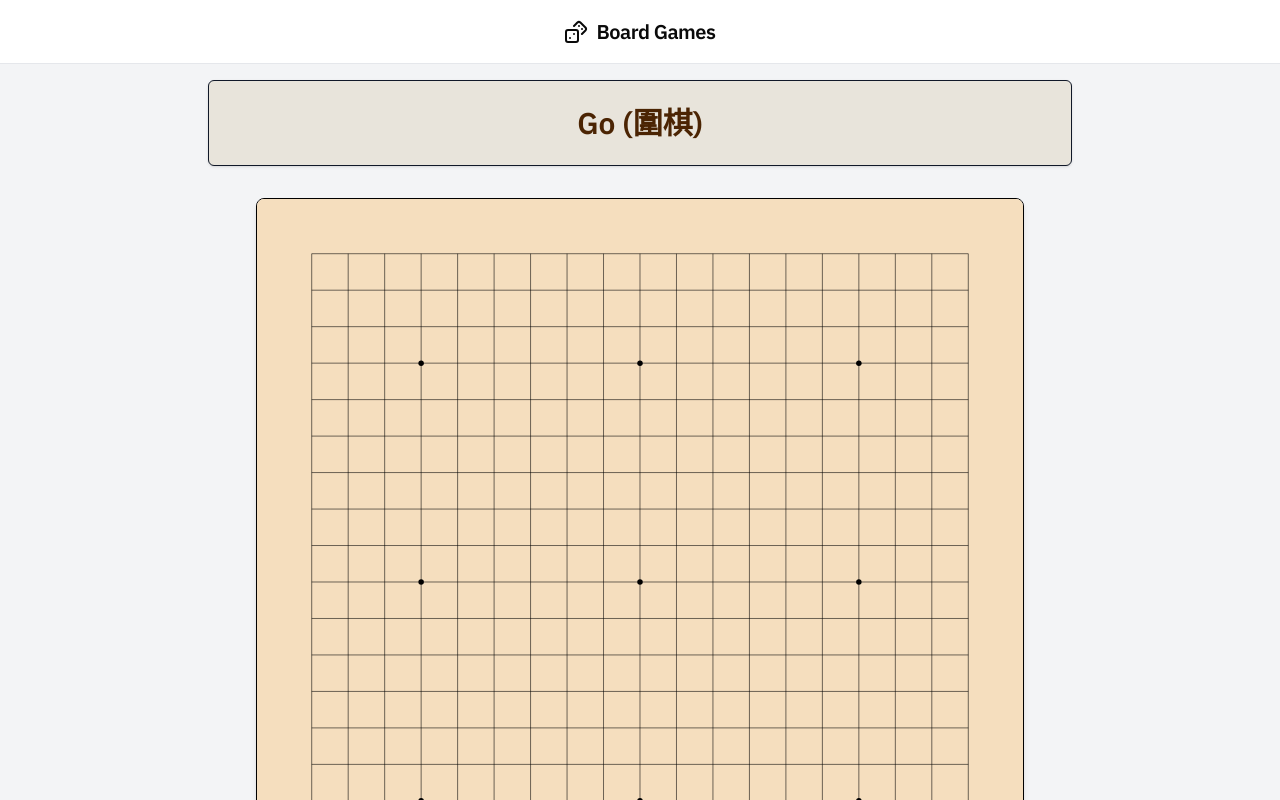
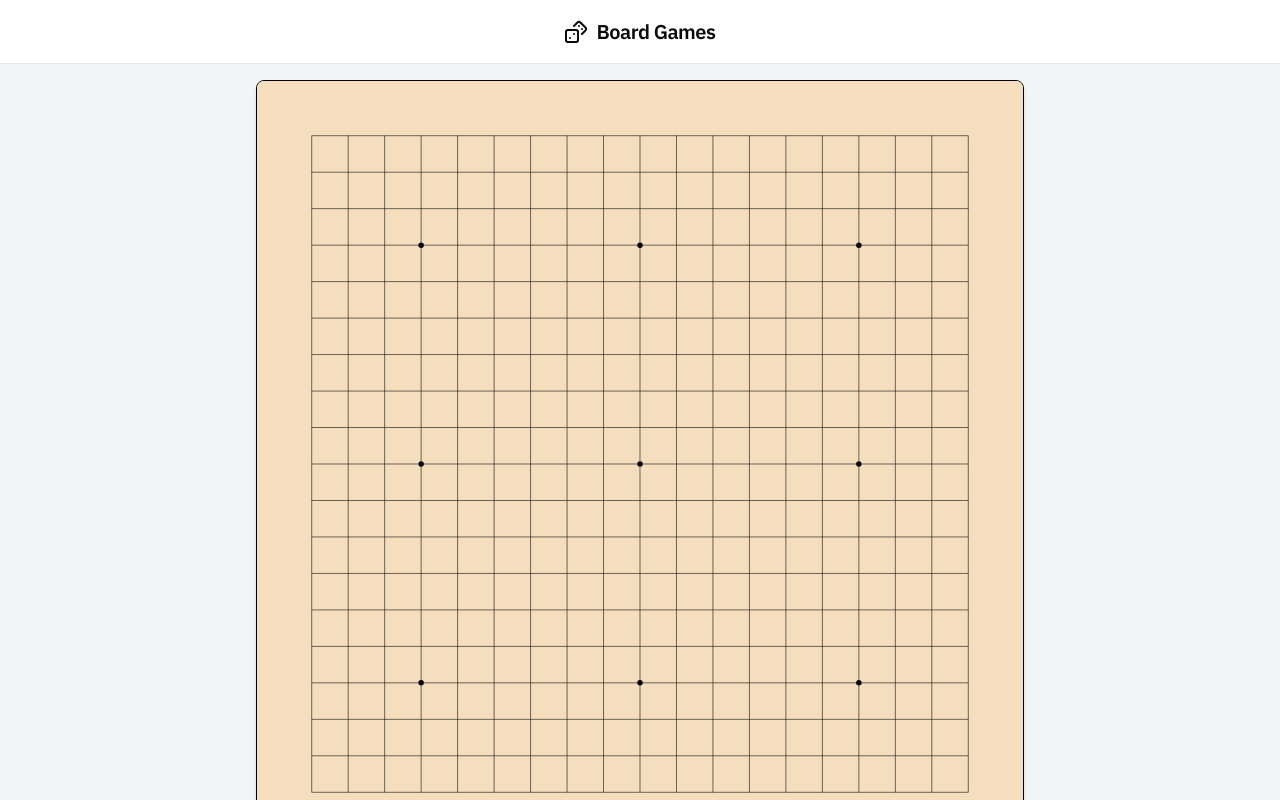
Before and after one commit to denys-suhachenko/board-games, a Next.js app: page /games/go in a window 1280 px wide. Shown: the top 800 px of the page. Built offline with nearby package versions, Linux system fonts and the light colour scheme.

Commit message:
remove title from 'go' game page

```diff
--- a/app/games/go/page.tsx
+++ b/app/games/go/page.tsx
@@ -3,12 +3,6 @@ import { GoBoard } from '@/components/go_game/ui';
 export default function GoPage() {
   return (
     <div className="mx-auto w-full max-w-4xl p-6 xl:p-4">
-      <div className="mb-8 rounded-sm border border-gray-900 bg-[#E8E4DB] p-6 shadow-sm">
-        <h1 className="text-center text-3xl font-semibold text-[#4B2403]">
-          Go (圍棋)
-        </h1>
-      </div>
-
       <div>
         <GoBoard
           options={{
```
